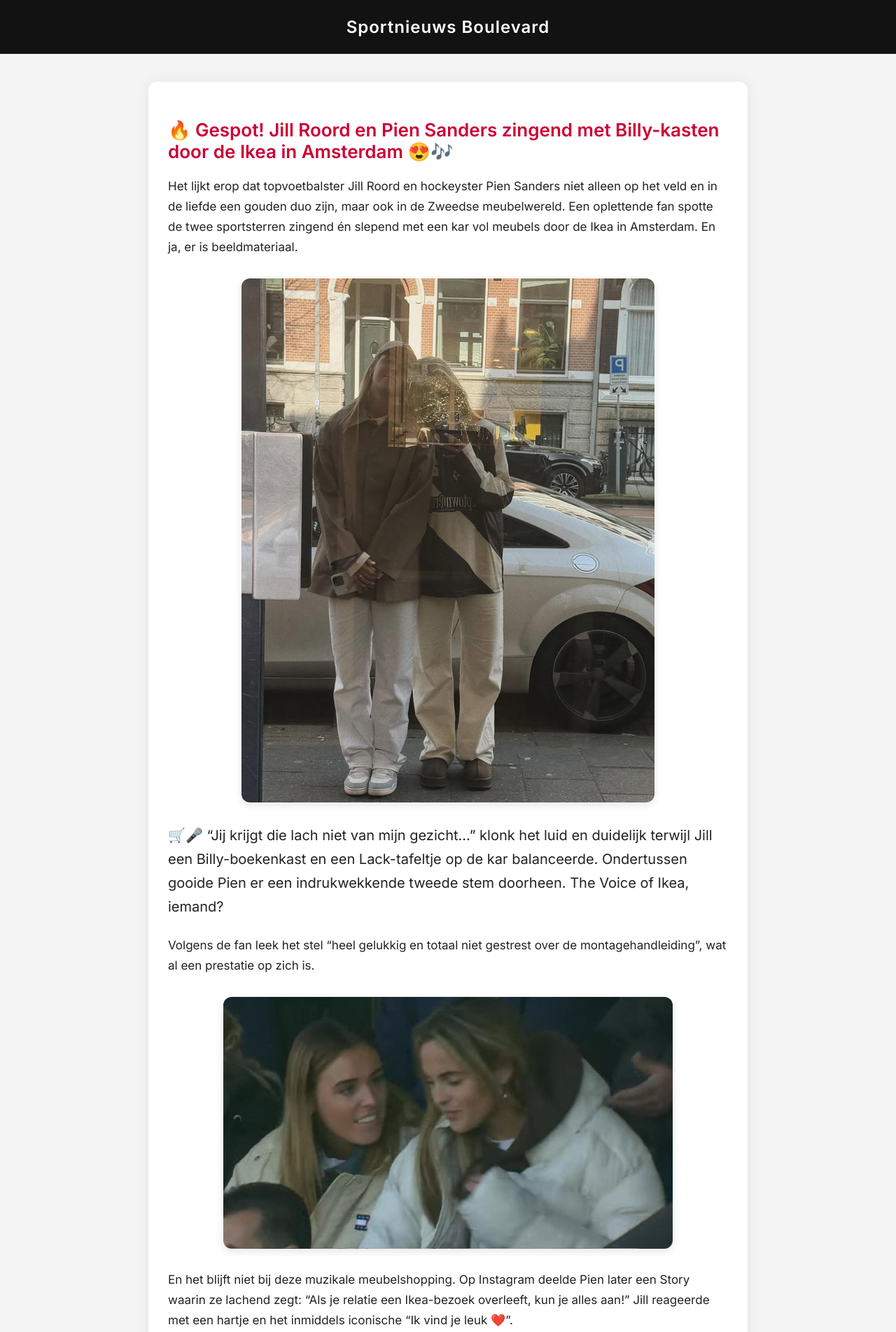
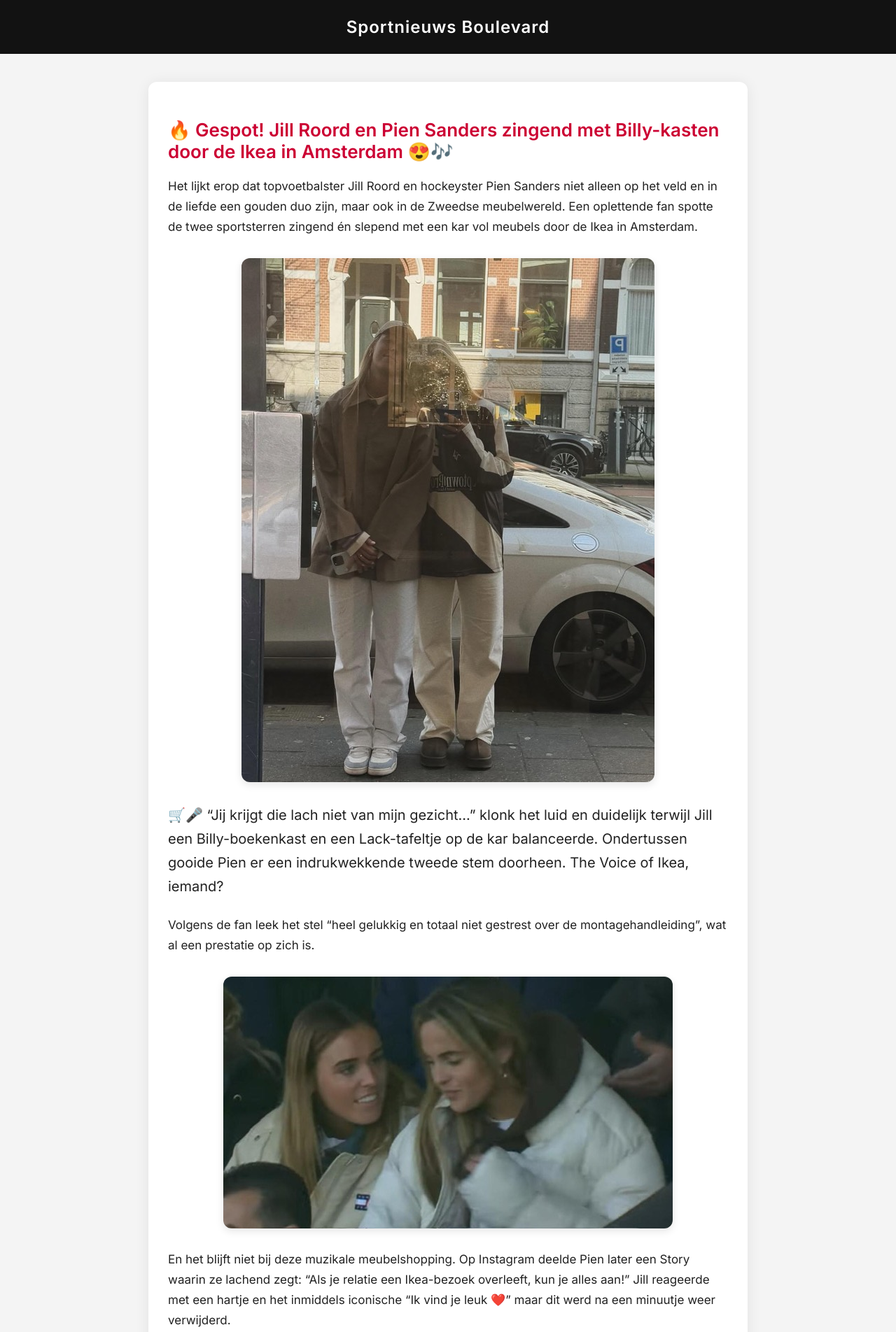
Before and after one commit to jlps10/jill-pien-ikea, a plain HTML site: page index.html in a window 1280 px wide. Shown: the top 1904 px of the page at 70% size. Drawn offline with Linux system fonts and the light colour scheme.

Commit message:
Update index.html

```diff
--- a/index.html
+++ b/index.html
@@ -99,7 +99,7 @@
 <div class="container">
   <h1>🔥 Gespot! Jill Roord en Pien Sanders zingend met Billy-kasten door de Ikea in Amsterdam 😍🎶</h1>
 
-  <p>Het lijkt erop dat topvoetbalster Jill Roord en hockeyster Pien Sanders niet alleen op het veld en in de liefde een gouden duo zijn, maar ook in de Zweedse meubelwereld. Een oplettende fan spotte de twee sportsterren zingend én slepend met een kar vol meubels door de Ikea in Amsterdam. En ja, er is beeldmateriaal.</p>
+  <p>Het lijkt erop dat topvoetbalster Jill Roord en hockeyster Pien Sanders niet alleen op het veld en in de liefde een gouden duo zijn, maar ook in de Zweedse meubelwereld. Een oplettende fan spotte de twee sportsterren zingend én slepend met een kar vol meubels door de Ikea in Amsterdam.</p>
 
   <img src="images/lesbians.jpg" alt="Jill en Pien in Ikea" />
 
@@ -109,7 +109,7 @@
 
   <img src="images/scoop.jpg" alt="Instagram Story Pien" />
 
-  <p>En het blijft niet bij deze muzikale meubelshopping. Op Instagram deelde Pien later een Story waarin ze lachend zegt: “Als je relatie een Ikea-bezoek overleeft, kun je alles aan!” Jill reageerde met een hartje en het inmiddels iconische “Ik vind je leuk ❤️”.</p>
+  <p>En het blijft niet bij deze muzikale meubelshopping. Op Instagram deelde Pien later een Story waarin ze lachend zegt: “Als je relatie een Ikea-bezoek overleeft, kun je alles aan!” Jill reageerde met een hartje en het inmiddels iconische “Ik vind je leuk ❤️” maar dit werd na een minuutje weer verwijderd.</p>
 
   <p class="emoji">📸 Geen officiële reactie van Ikea tot nu toe, maar een medewerker uit de vestiging vertelde anoniem: “Ze waren supergezellig. En Jill heeft serieus talent voor het in elkaar zetten van een MALM-lade.”</p>
 
```
